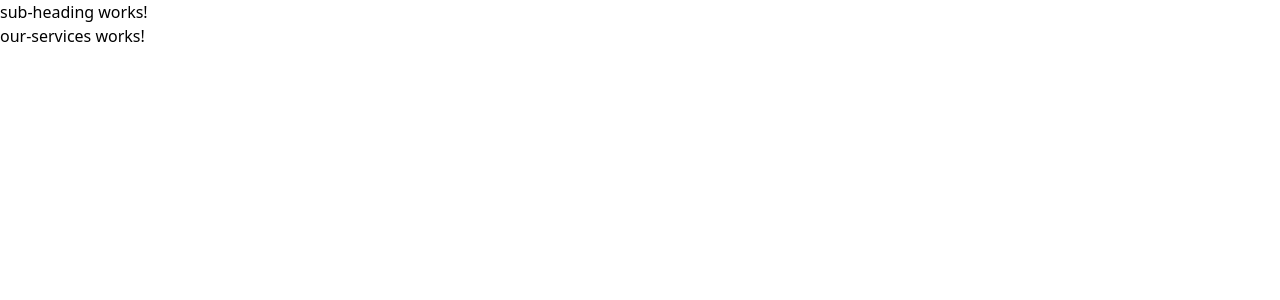
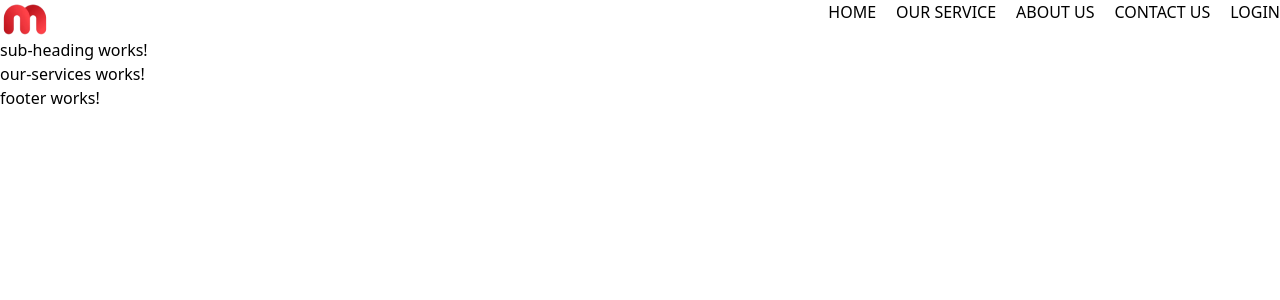
Before and after one commit to mcthekreator/meridian-vault-security, an Angular app: page / in a window 1280 px wide. Shown: the top 300 px of the page. Built offline with nearby package versions, Linux system fonts and the light colour scheme.

Commit message:
feat: implemented navbar component

```diff
--- a/src/app/components/header/header.component.html
+++ b/src/app/components/header/header.component.html
@@ -1 +1,8 @@
-<header class="background-image"></header>
+<header class="background-image">
+  <div class="flex  justify-between">
+    <div class="logo">
+      <img src="assets/svgexport-1-1.png">
+    </div>
+    <app-navbar></app-navbar>
+  </div>
+</header>
--- a/src/app/components/header/header.component.ts
+++ b/src/app/components/header/header.component.ts
@@ -1,9 +1,12 @@
 import { Component } from '@angular/core';
+import { NavbarComponent } from '../../lib/navbar/navbar.component';
 
 @Component({
   selector: 'app-header',
   standalone: true,
-  imports: [],
+  imports: [
+    NavbarComponent,
+  ],
   templateUrl: './header.component.html',
   styleUrl: './header.component.scss'
 })
--- a/src/app/components/landing-page/landing-page.component.html
+++ b/src/app/components/landing-page/landing-page.component.html
@@ -1,3 +1,4 @@
 <app-header ></app-header>
 <app-sub-heading></app-sub-heading>
 <app-our-services></app-our-services>
+<app-footer></app-footer>
--- a/src/app/components/landing-page/landing-page.component.ts
+++ b/src/app/components/landing-page/landing-page.component.ts
@@ -2,6 +2,7 @@ import { Component } from '@angular/core';
 import { HeaderComponent } from '../header/header.component';
 import { SubHeadingComponent } from '../sub-heading/sub-heading.component';
 import { OurServicesComponent } from '../our-services/our-services.component';
+import { FooterComponent } from '../footer/footer.component';
 
 @Component({
   selector: 'app-landing-page',
@@ -10,6 +11,7 @@ import { OurServicesComponent } from '../our-services/our-services.component';
     HeaderComponent,
     SubHeadingComponent,
     OurServicesComponent,
+    FooterComponent,
   ],
   templateUrl: './landing-page.component.html',
   styleUrl: './landing-page.component.scss'
--- /dev/null
+++ b/src/app/lib/navbar/navbar.component.html
@@ -0,0 +1,9 @@
+<nav>
+  <ul CLASS="flex gap-5">
+    <li><a href="">HOME</a></li>
+    <li><a href="">OUR SERVICE</a></li>
+    <li><a href="">ABOUT US</a></li>
+    <li><a href="">CONTACT US</a></li>
+    <li><a href="">LOGIN</a></li>
+  </ul>
+</nav>
```
Also changed, not shown: src/app/lib/navbar/navbar.component.ts (added, +12 -0 lines), src/app/lib/navbar/navbar.component.scss (added), src/assets/svgexport-1-1.png (added), 1 other file (tests, documents, lock files or other folders).
